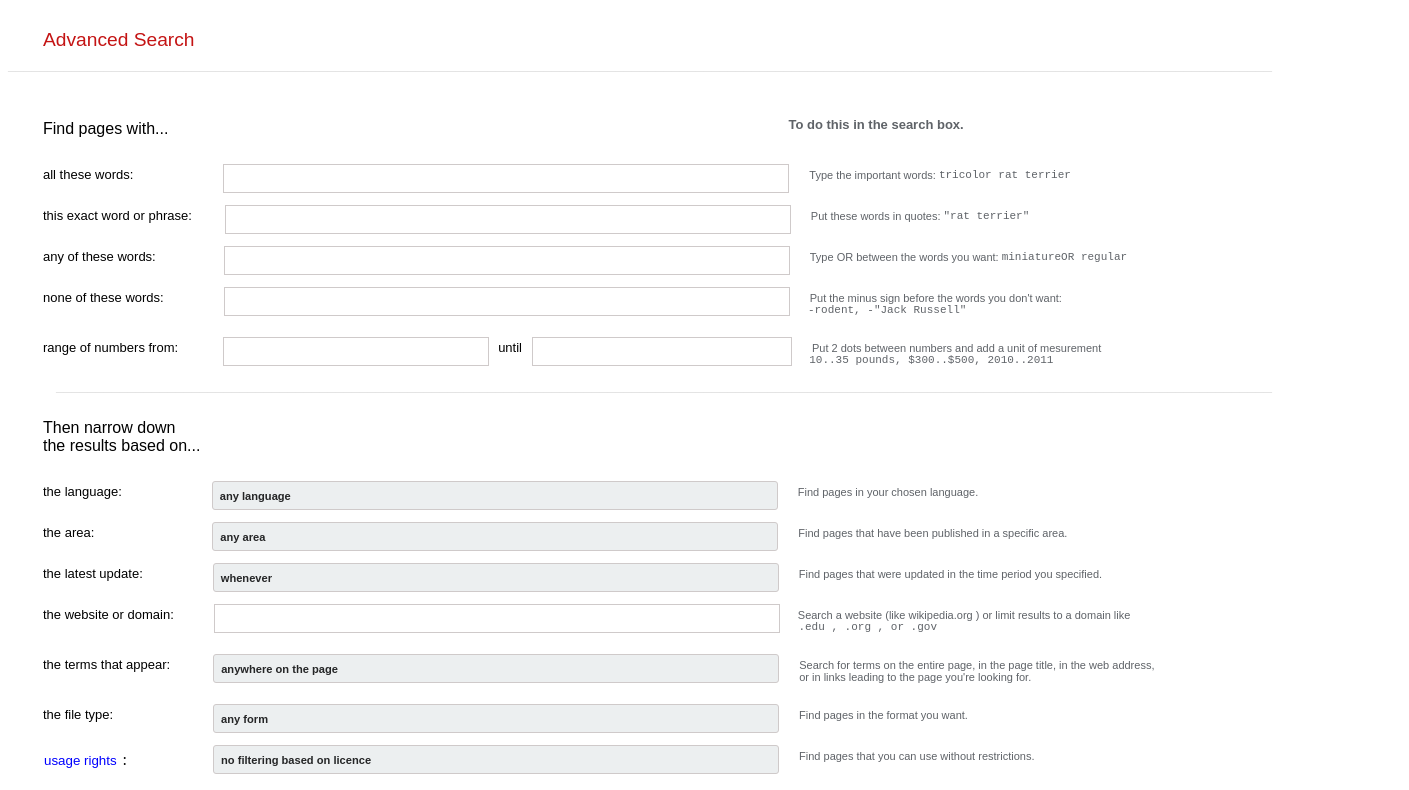
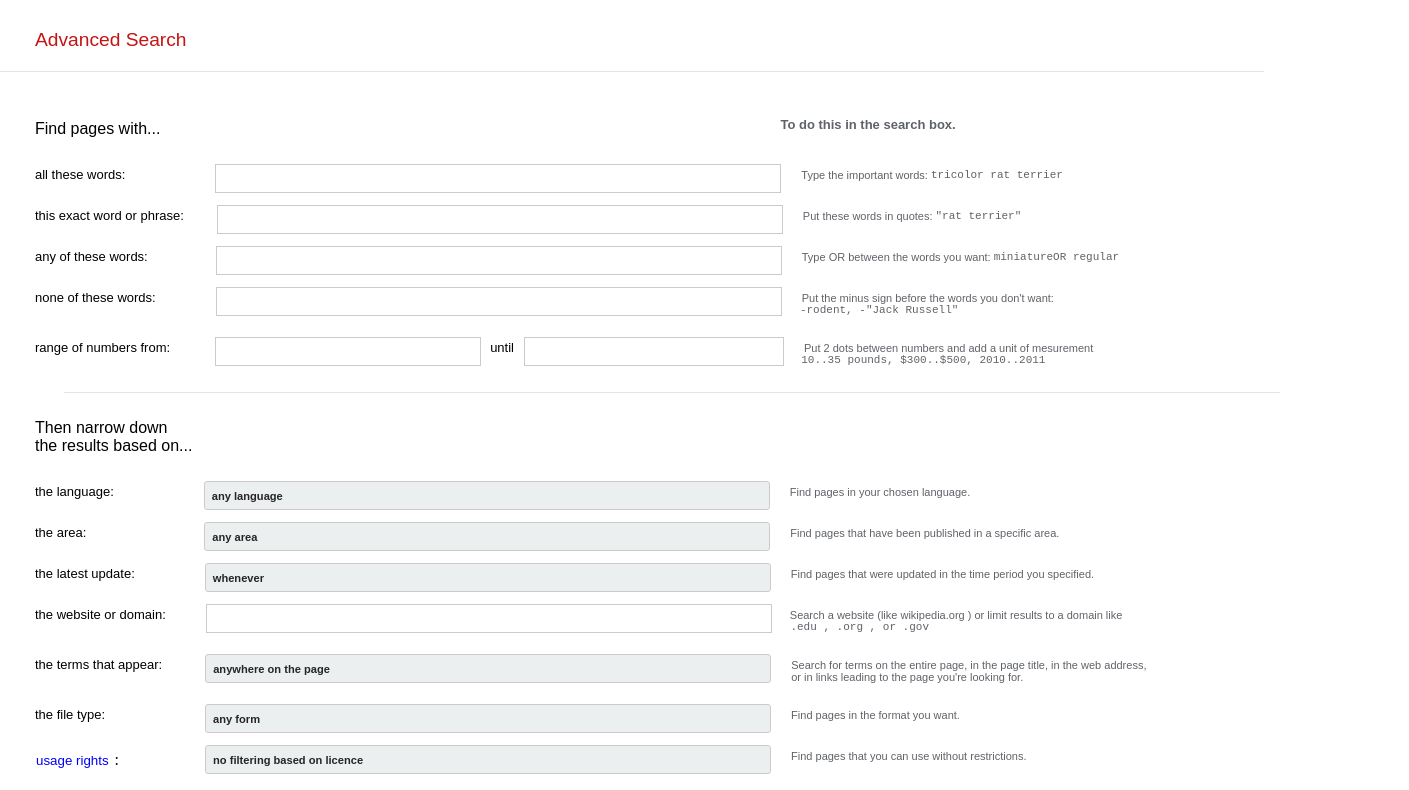
Before and after one commit to Eleftherialyk/course_w_d, a plain HTML site: page advanced.html in a window 1280 px wide. Shown: the part 61-851 px from the top of the page, 1409 px wide, since content can reach past the window. Drawn offline with Linux system fonts and the light colour scheme.

Commit message:
advanced

```diff
--- a/advanced.html
+++ b/advanced.html
@@ -454,6 +454,13 @@
                 height: 100%;
                 justify-content: space-between;
             }
+
+            html, body {
+                margin: 0;
+                padding: 0;
+                overflow-x: hidden;
+                max-width: 100vw;
+            }
         </style>
     </head>
     <body>
```
